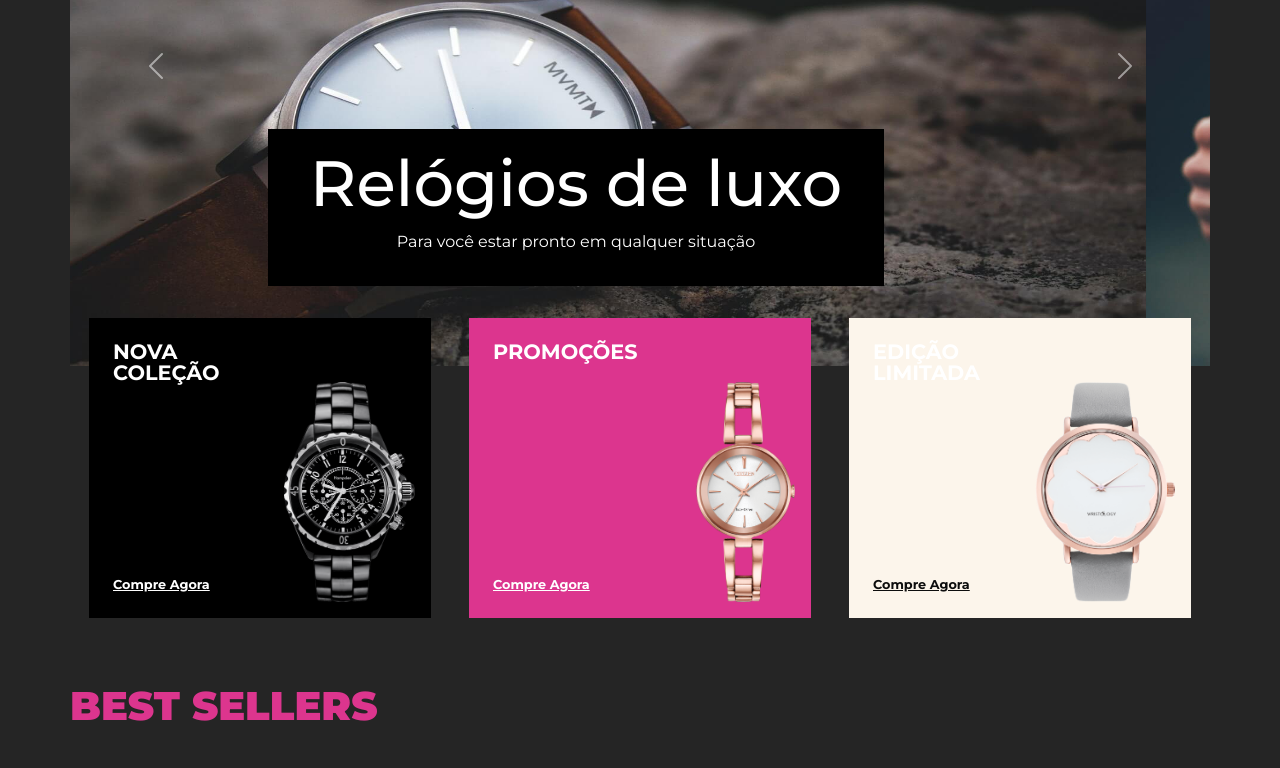
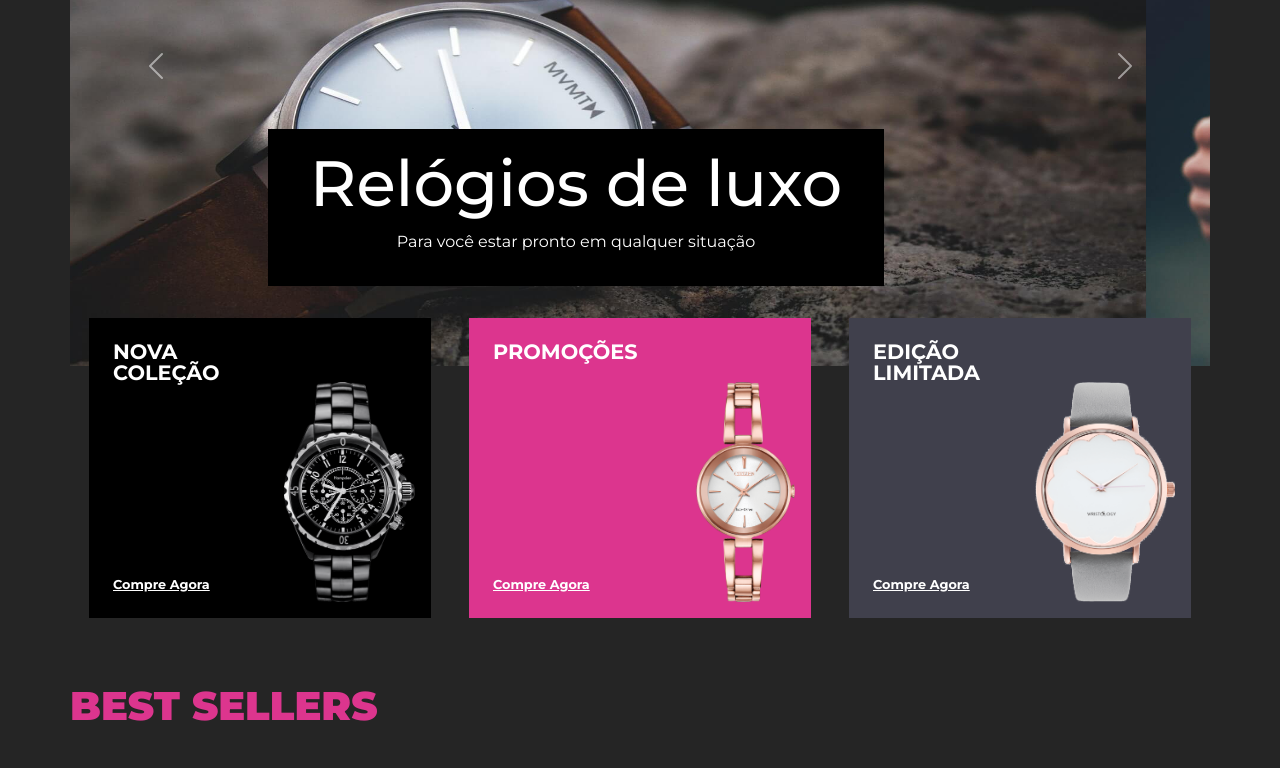
Before and after one commit to piettra44/1--Parte--Bootstrap-, a plain HTML site: page PerfectWatch (Completo)/index.html in a window 1280 px wide. Shown: the part 390-1158 px from the top of the page. Drawn offline with Linux system fonts and the light colour scheme.

Commit message:
Atualização part2

```diff
--- a/PerfectWatch (Completo)/css/styles.css
+++ b/PerfectWatch (Completo)/css/styles.css
@@ -300,10 +300,6 @@ body {
   color: #dc358e;
 }
 
-/* Estilos específicos para o terceiro mini banner */
-#mini-banners #mini-banner-3 a {
-  color: #0D0D0D;
-}
 
 /* Estilos de hover específicos para o terceiro mini banner */
 #mini-banners #mini-banner-3 a:hover {
--- a/PerfectWatch (Completo)/index.html
+++ b/PerfectWatch (Completo)/index.html
@@ -154,7 +154,7 @@
           <a href="#">Compre Agora</a>
         </div>
         <!-- Mini banner 3 -->
-        <div class="col-12 light-bg-color" id="mini-banner-3">
+        <div class="col-12" id="mini-banner-3" style="background-color: rgb(64, 64, 76);">
           <h2>Edição Limitada</h2>
           <img src="img/relogio3.png" alt="Relógio 3">
           <a href="#">Compre Agora</a>
```
